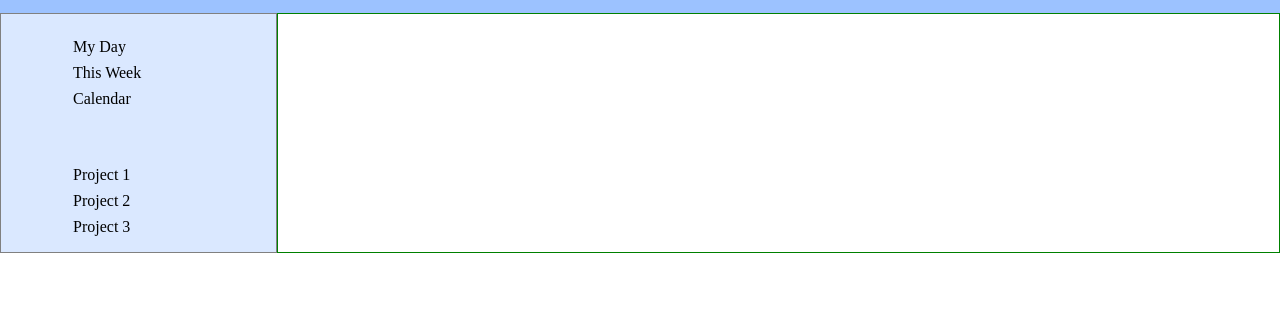
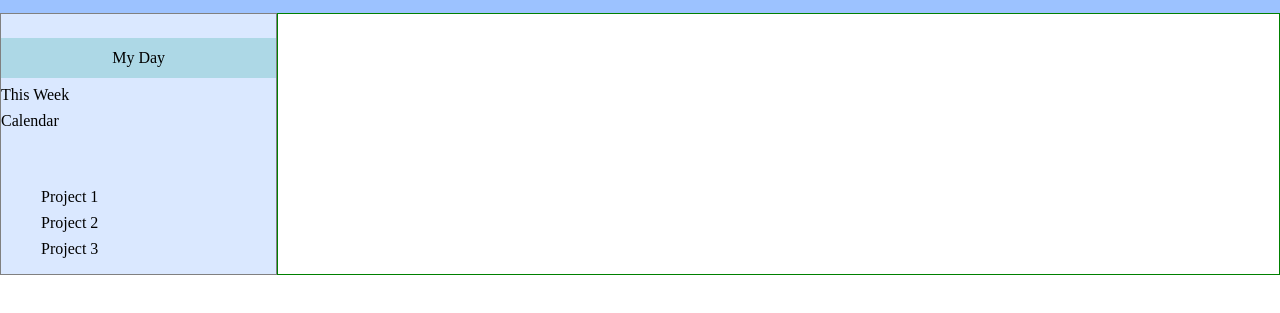
Before and after one commit to tomason182/todo-list, a website built with webpack: page src/index.html in a window 1280 px wide. Shown: the part 37-350 px from the top of the page. Built offline with nearby package versions, Linux system fonts and the light colour scheme.

Commit message:
create function to handle clicks list in sidebar-testing

```diff
--- a/src/index.html
+++ b/src/index.html
@@ -12,8 +12,8 @@
     </header>
     <div class="content">
         <nav class="sidebar-container">
-            <ul class="sidebar items">
-                <li>My Day</li>
+            <ul class="sidebar-items">
+                <li><div class="my-day">My Day</div></li>
                 <li>This Week</li>
                 <li>Calendar</li>
             </ul>
--- a/src/index.js
+++ b/src/index.js
@@ -1,7 +1,7 @@
 import './styles.css';
 import { showMyDay } from './todo';
 
-handleSidebarClicks = ()=> {
+const handleSidebarClicks = ()=> {
     const sidebarItems = document.querySelector('.content > .sidebar-container > .sidebar-items');
 
     sidebarItems.addEventListener('click', () => {
@@ -9,5 +9,7 @@ handleSidebarClicks = ()=> {
     });
 }
 
+handleSidebarClicks();
+
 
 console.log('everything is working awesome!')
--- a/src/styles.css
+++ b/src/styles.css
@@ -21,15 +21,33 @@ header {
     color: #000;
 }
 
+.sidebar-items {
+    padding: 0;
+}
+
 .sidebar-container > ul {
-    text-decoration: none;
     list-style: none;
 }
 
 .sidebar-container > ul > li {
     padding-top: .5rem;
-    padding-left: 2rem;
+    cursor:pointer;
 }
+
+.sidebar-container > ul > li > .my-day {
+    display:flex;
+    justify-content: center;
+    align-items: center;
+    background-color: lightblue;
+    width: 100%;
+    height: 2.5rem;
+}
+
+.sidebar-container > ul > li > .my-day:hover {
+    background-color: blue;
+    color: #fff
+}
+
 
 #main-container {
     border: 1px solid green;
```
